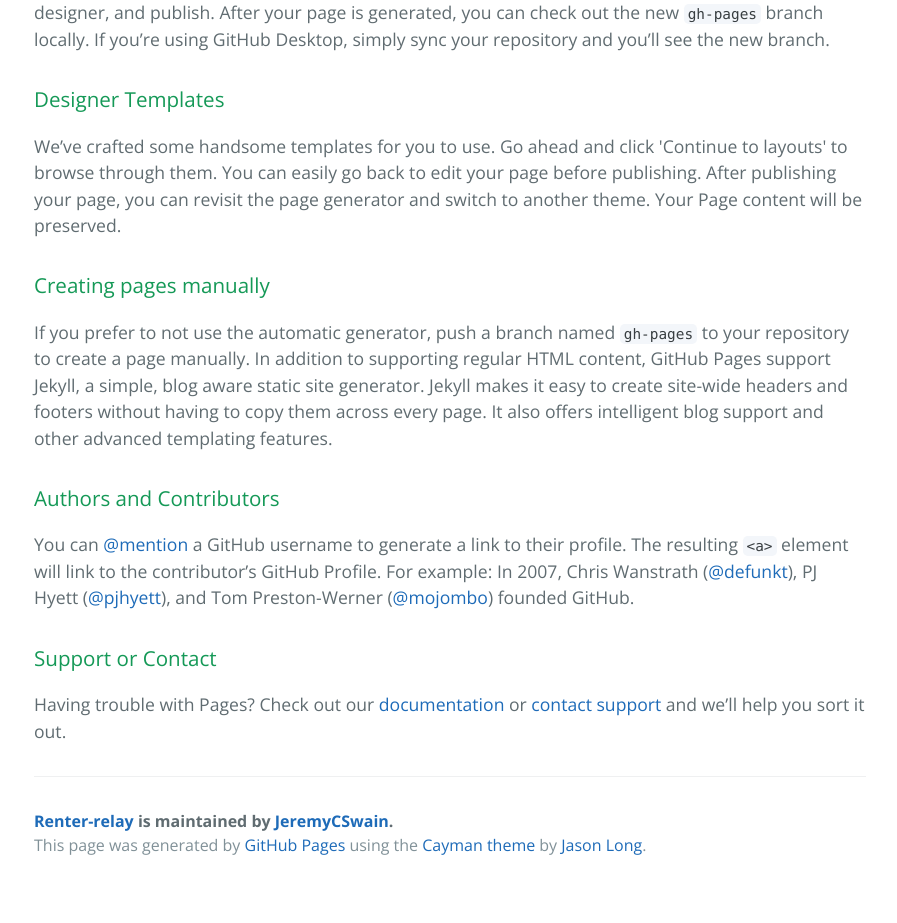
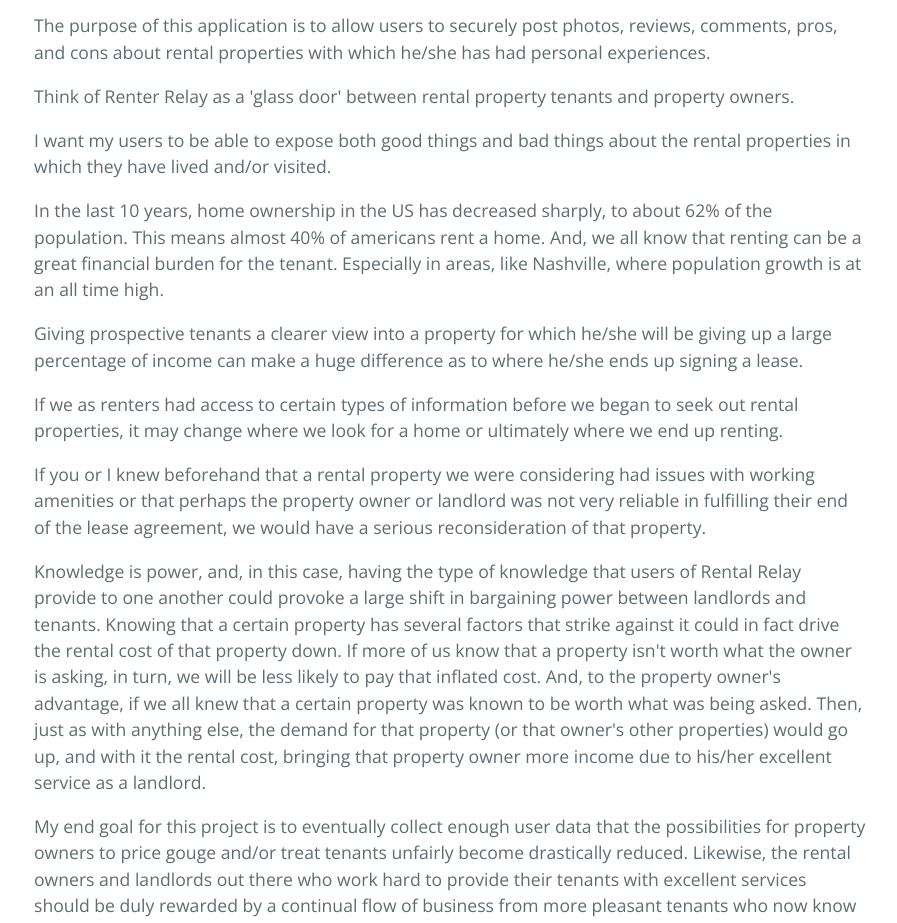
Before and after one commit to JeremyCSwain/Renter-Relay, a plain HTML site: page index.html in a window 1280 px wide. Shown: the part 470-1393 px from the top of the page, without its empty margins (190-1087 px from the left). Before the commit the page ends 1359 px from the top, so only its background shows below. Drawn offline with nearby package versions, Linux system fonts and the light colour scheme.

```diff
--- a/index.html
+++ b/index.html
@@ -2,7 +2,7 @@
 <html lang="en-us">
   <head>
     <meta charset="UTF-8">
-    <title>Renter-relay by JeremyCSwain</title>
+    <title>Renter-Relay by JeremyCSwain</title>
     <meta name="viewport" content="width=device-width, initial-scale=1">
     <link rel="stylesheet" type="text/css" href="stylesheets/normalize.css" media="screen">
     <link href='https://fonts.googleapis.com/css?family=Open+Sans:400,700' rel='stylesheet' type='text/css'>
@@ -11,7 +11,7 @@
   </head>
   <body>
     <section class="page-header">
-      <h1 class="project-name">Renter-relay</h1>
+      <h1 class="project-name">Renter-Relay</h1>
       <h2 class="project-tagline"></h2>
       <a href="https://github.com/JeremyCSwain/Renter-Relay" class="btn">View on GitHub</a>
       <a href="https://github.com/JeremyCSwain/Renter-Relay/zipball/master" class="btn">Download .zip</a>
@@ -19,33 +19,34 @@
     </section>
 
     <section class="main-content">
-      <h3>
-<a id="welcome-to-github-pages" class="anchor" href="#welcome-to-github-pages" aria-hidden="true"><span aria-hidden="true" class="octicon octicon-link"></span></a>Welcome to GitHub Pages.</h3>
+      <h1>
+<a id="renter-relay" class="anchor" href="#renter-relay" aria-hidden="true"><span aria-hidden="true" class="octicon octicon-link"></span></a>Renter-Relay</h1>
 
-<p>This automatic page generator is the easiest way to create beautiful pages for all of your projects. Author your page content here <a href="https://guides.github.com/features/mastering-markdown/">using GitHub Flavored Markdown</a>, select a template crafted by a designer, and publish. After your page is generated, you can check out the new <code>gh-pages</code> branch locally. If you’re using GitHub Desktop, simply sync your repository and you’ll see the new branch.</p>
+<p>Welcome to Renter Relay.</p>
 
-<h3>
-<a id="designer-templates" class="anchor" href="#designer-templates" aria-hidden="true"><span aria-hidden="true" class="octicon octicon-link"></span></a>Designer Templates</h3>
+<p>The purpose of this application is to allow users to securely post photos, reviews, comments, pros, and cons about rental properties with which he/she has had personal experiences.</p>
 
-<p>We’ve crafted some handsome templates for you to use. Go ahead and click 'Continue to layouts' to browse through them. You can easily go back to edit your page before publishing. After publishing your page, you can revisit the page generator and switch to another theme. Your Page content will be preserved.</p>
+<p>Think of Renter Relay as a 'glass door' between rental property tenants and property owners.</p>
 
-<h3>
-<a id="creating-pages-manually" class="anchor" href="#creating-pages-manually" aria-hidden="true"><span aria-hidden="true" class="octicon octicon-link"></span></a>Creating pages manually</h3>
+<p>I want my users to be able to expose both good things and bad things about the rental properties in which they have lived and/or visited.</p>
 
-<p>If you prefer to not use the automatic generator, push a branch named <code>gh-pages</code> to your repository to create a page manually. In addition to supporting regular HTML content, GitHub Pages support Jekyll, a simple, blog aware static site generator. Jekyll makes it easy to create site-wide headers and footers without having to copy them across every page. It also offers intelligent blog support and other advanced templating features.</p>
+<p>In the last 10 years, home ownership in the US has decreased sharply, to about 62% of the population. This means almost 40% of americans rent a home. And, we all know that renting can be a great financial burden for the tenant. Especially in areas, like Nashville, where population growth is at an all time high.</p>
 
-<h3>
-<a id="authors-and-contributors" class="anchor" href="#authors-and-contributors" aria-hidden="true"><span aria-hidden="true" class="octicon octicon-link"></span></a>Authors and Contributors</h3>
+<p>Giving prospective tenants a clearer view into a property for which he/she will be giving up a large percentage of income can make a huge difference as to where he/she ends up signing a lease. </p>
 
-<p>You can <a href="https://help.github.com/articles/basic-writing-and-formatting-syntax/#mentioning-users-and-teams" class="user-mention">@mention</a> a GitHub username to generate a link to their profile. The resulting <code>&lt;a&gt;</code> element will link to the contributor’s GitHub Profile. For example: In 2007, Chris Wanstrath (<a href="https://github.com/defunkt" class="user-mention">@defunkt</a>), PJ Hyett (<a href="https://github.com/pjhyett" class="user-mention">@pjhyett</a>), and Tom Preston-Werner (<a href="https://github.com/mojombo" class="user-mention">@mojombo</a>) founded GitHub.</p>
+<p>If we as renters had access to certain types of information before we began to seek out rental properties, it may change where we look for a home or ultimately where we end up renting.</p>
 
-<h3>
-<a id="support-or-contact" class="anchor" href="#support-or-contact" aria-hidden="true"><span aria-hidden="true" class="octicon octicon-link"></span></a>Support or Contact</h3>
+<p>If you or I knew beforehand that a rental property we were considering had issues with working amenities or that perhaps the property owner or landlord was not very reliable in fulfilling their end of the lease agreement, we would have a serious reconsideration of that property.</p>
 
-<p>Having trouble with Pages? Check out our <a href="https://help.github.com/pages">documentation</a> or <a href="https://github.com/contact">contact support</a> and we’ll help you sort it out.</p>
+<p>Knowledge is power, and, in this case, having the type of knowledge that users of Rental Relay provide to one another could provoke a large shift in bargaining power between landlords and tenants. Knowing that a certain property has several factors that strike against it could in fact drive the rental cost of that property down. If more of us know that a property isn't worth what the owner is asking, in turn, we will be less likely to pay that inflated cost. And, to the property owner's advantage, if we all knew that a certain property was known to be worth what was being asked. Then, just as with anything else, the demand for that property (or that owner's other properties) would go up, and with it the rental cost, bringing that property owner more income due to his/her excellent service as a landlord.</p>
+
+<p>My end goal for this project is to eventually collect enough user data that the possibilities for property owners to price gouge and/or treat tenants unfairly become drastically reduced. Likewise, the rental owners and landlords out there who work hard to provide their tenants with excellent services should be duly rewarded by a continual flow of business from more pleasant tenants who now know what to expect, which will make the renting process better for everyone involved.</p>
+
+<h1>
+<a id="renter-relay-1" class="anchor" href="#renter-relay-1" aria-hidden="true"><span aria-hidden="true" class="octicon octicon-link"></span></a>Renter-Relay</h1>
 
       <footer class="site-footer">
-        <span class="site-footer-owner"><a href="https://github.com/JeremyCSwain/Renter-Relay">Renter-relay</a> is maintained by <a href="https://github.com/JeremyCSwain">JeremyCSwain</a>.</span>
+        <span class="site-footer-owner"><a href="https://github.com/JeremyCSwain/Renter-Relay">Renter-Relay</a> is maintained by <a href="https://github.com/JeremyCSwain">JeremyCSwain</a>.</span>
 
         <span class="site-footer-credits">This page was generated by <a href="https://pages.github.com">GitHub Pages</a> using the <a href="https://github.com/jasonlong/cayman-theme">Cayman theme</a> by <a href="https://twitter.com/jasonlong">Jason Long</a>.</span>
       </footer>
```
Also changed, not shown: params.json (+2 -2 lines).
